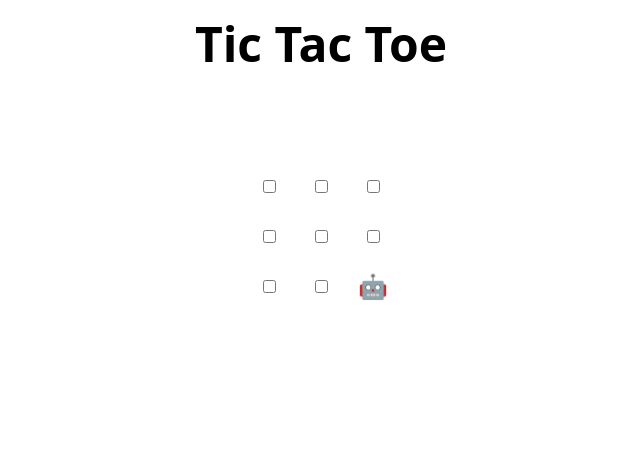
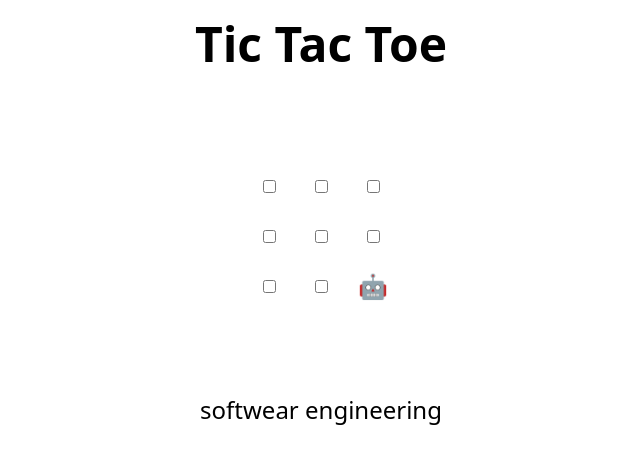
Before and after one commit to Taiga-Ito-Waseda/skills-review-pull-requests, a plain HTML site: page index.html in a window 1280 px wide. Shown: the whole page, without its empty margins (319-959 px from the left). Drawn offline with Linux system fonts and the light colour scheme.

Commit message:
Update index.html
SW engineering

```diff
--- a/index.html
+++ b/index.html
@@ -48,7 +48,7 @@
 </table>
 
 <h2 hidden>Game over, refresh to play again 🧑‍💻 🤖!</h2>
-
+softwear engineering
 <script>
   // Initialization
   const boxes = Array.from(document.querySelectorAll("td"));
```
